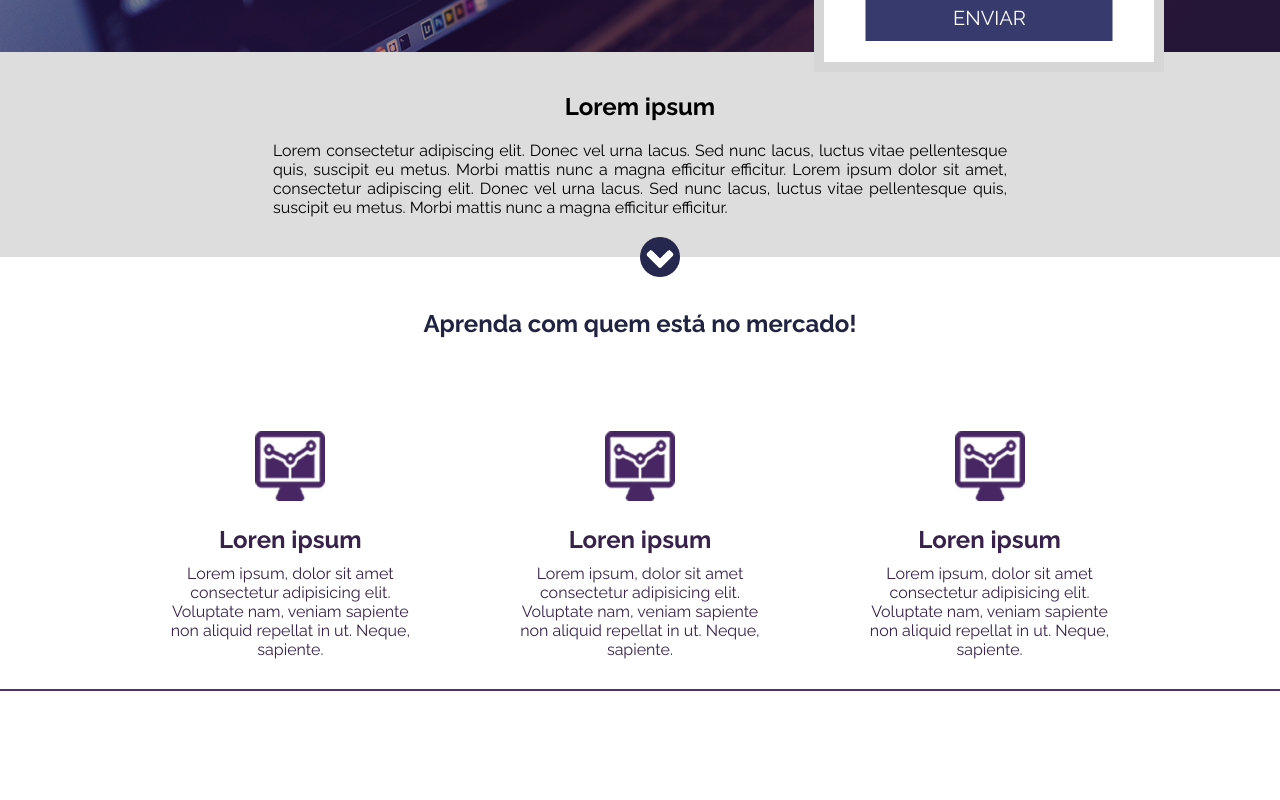
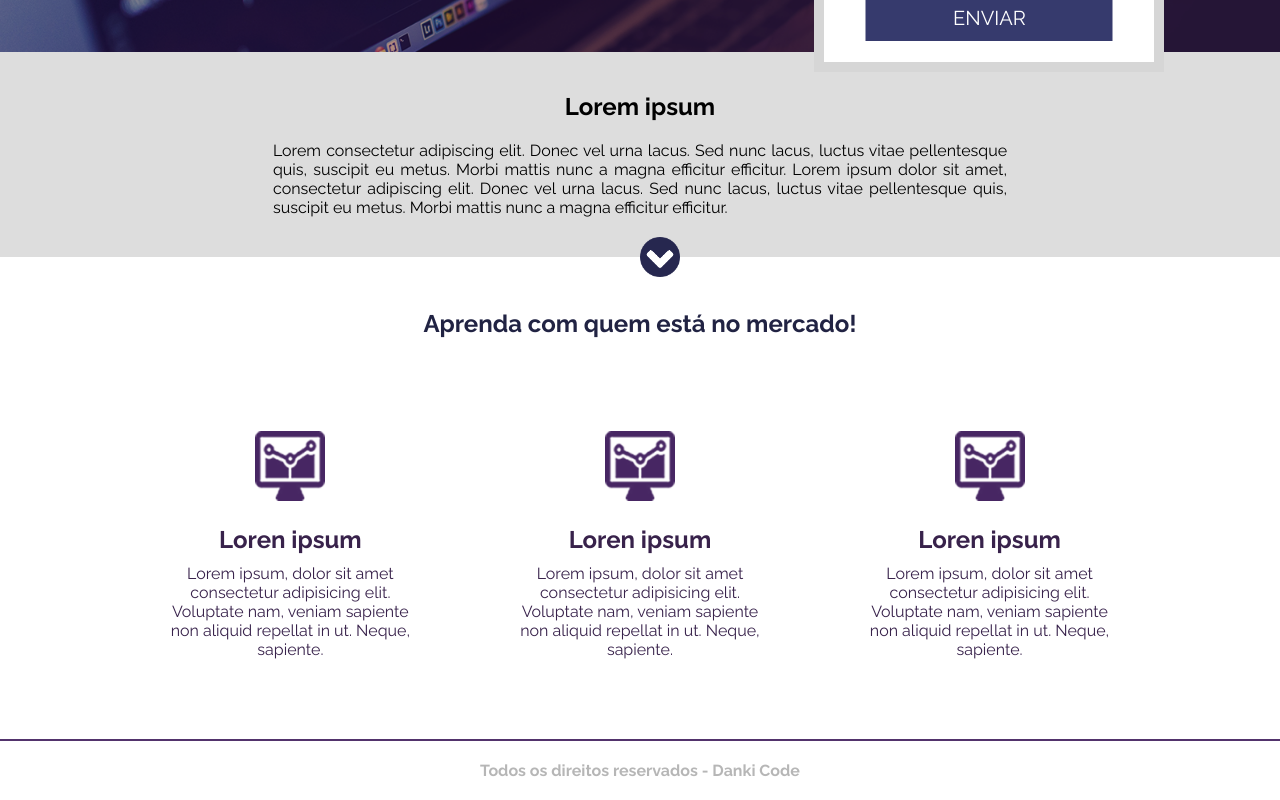
Before and after one commit to Crispim-Rodrigues/Projeto-1-Danki-Code, a React (Create React App) app: page / in a window 1280 px wide. Shown: the part 528-1328 px from the top of the page. Before the commit the page ends 1219 px from the top, so only its background shows below. Built offline with nearby package versions, Linux system fonts and the light colour scheme.

Commit message:
footer css

```diff
--- a/src/App.css
+++ b/src/App.css
@@ -131,6 +131,7 @@ header > .center > img{
 /* fim description */
 /* inicio do Learn */
 .learn_main{
+    padding-bottom: 50px;
     display: flex;
     text-align: center;
     border-bottom: 2px solid #52336c;
@@ -158,3 +159,15 @@ header > .center > img{
 }
 
 /* fim do Learn */
+/* inicio do Footer */
+footer{
+    text-align: center;
+    color: #00000049;
+}
+footer .center .footer_text{
+    padding: 20px;
+}
+footer .center .footer_text h2{
+    font-size: medium;
+}
+/* fim footer */
--- a/src/App.js
+++ b/src/App.js
@@ -3,6 +3,8 @@ import Header from './Header.js';
 import Home from './Home.js';
 import Description from './Description.js';
 import Learn from './Learn.js';
+import Footer from './Footer.js';
+
 function App() {
   return (
     <div className="App">
@@ -10,6 +12,7 @@ function App() {
       <Home/>
       <Description/>
       <Learn/>
+      <Footer/>
     </div>
   );
 }
--- /dev/null
+++ b/src/Footer.js
@@ -0,0 +1,17 @@
+import "./App.css"
+
+function Footer(){
+    return(
+        <footer>
+            <div className="center">
+                <div className="footer_text">
+                    <h2>
+                        Todos os direitos reservados - Danki Code
+                    </h2>
+                </div>
+            </div>
+        </footer>
+    )
+}
+
+export default Footer
```
